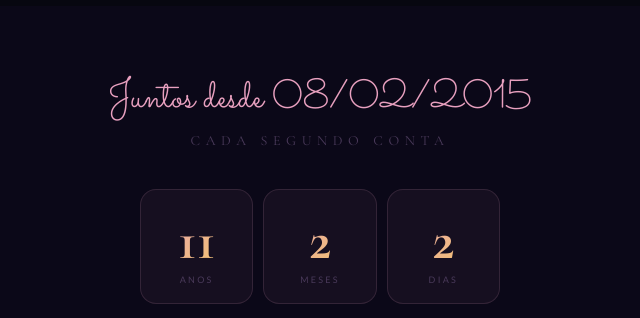
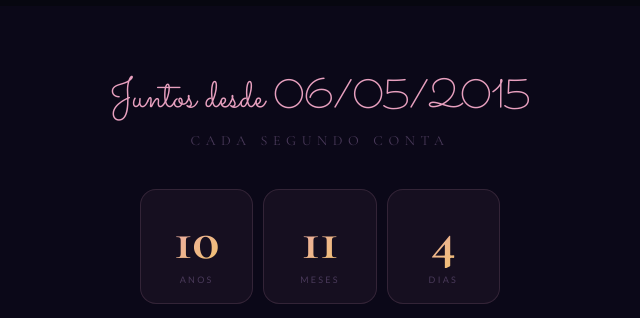
Before and after one commit to tamoaiapp/iaempresa-app, a Next.js app: page /9anos in a window 1280 px wide. Shown: the part 794-1112 px from the top of the page, without its empty margins (320-960 px from the left). Built offline with nearby package versions, Linux system fonts and the light colour scheme.

Commit message:
fix: data início namoro 06/05/2015 (mesmo dia do casamento, 2 anos antes)

```diff
--- a/app/9anos/page.tsx
+++ b/app/9anos/page.tsx
@@ -2,8 +2,8 @@
 
 import { useEffect, useState } from 'react'
 
-// ✏️ Data em que se conheceram — usada no contador "Juntos há"
-const TOGETHER_DATE = new Date(2015, 1, 8, 11, 0, 0) // 8 de fevereiro de 2015
+// ✏️ Início do namoro — 06/05/2015 (confirmado: 9 meses = 06/02/2016)
+const TOGETHER_DATE = new Date(2015, 4, 6, 11, 0, 0) // 6 de maio de 2015
 
 // ✏️ Fotos: coloque os arquivos em public/9anos/foto1.jpg ... foto6.jpg
 const PHOTOS = [
@@ -505,7 +505,7 @@ export default function NoveAnos() {
         {/* ── Contador ── */}
         <section className="counter-sec">
           <div className="fi">
-            <span className="sec-script">Juntos desde 08/02/2015</span>
+            <span className="sec-script">Juntos desde 06/05/2015</span>
             <span className="sec-upper">cada segundo conta</span>
           </div>
 
```
